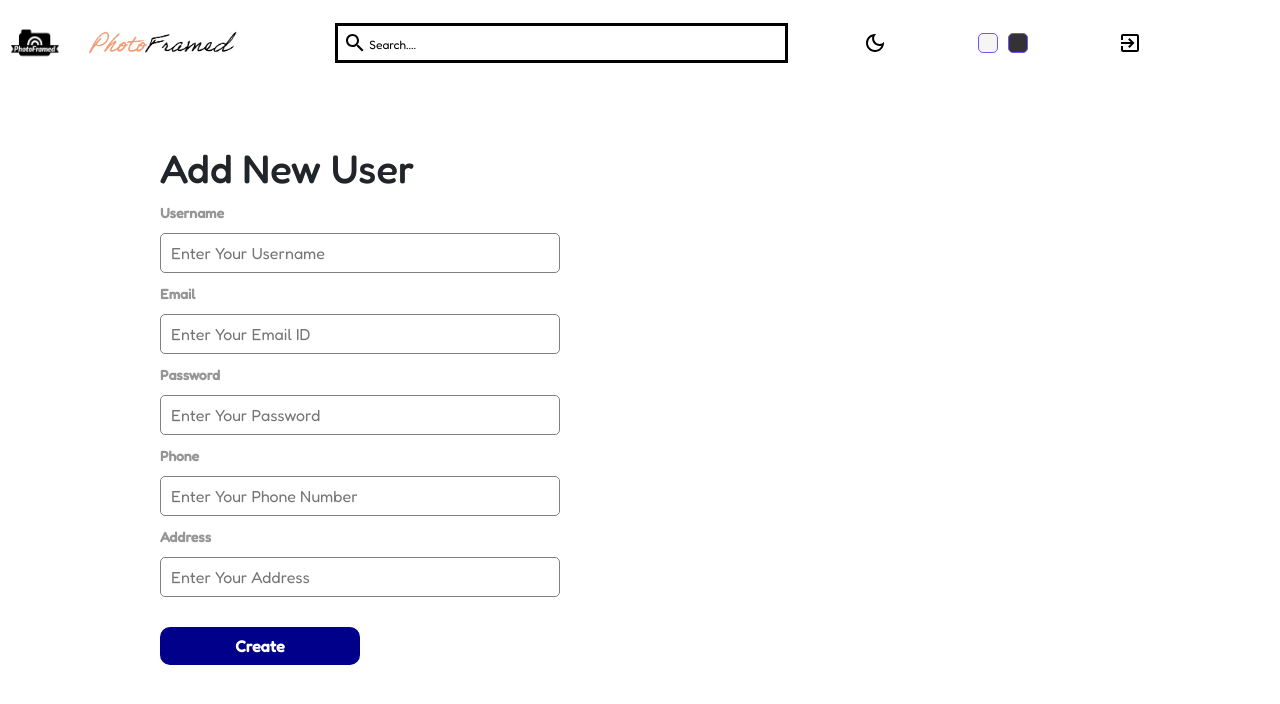
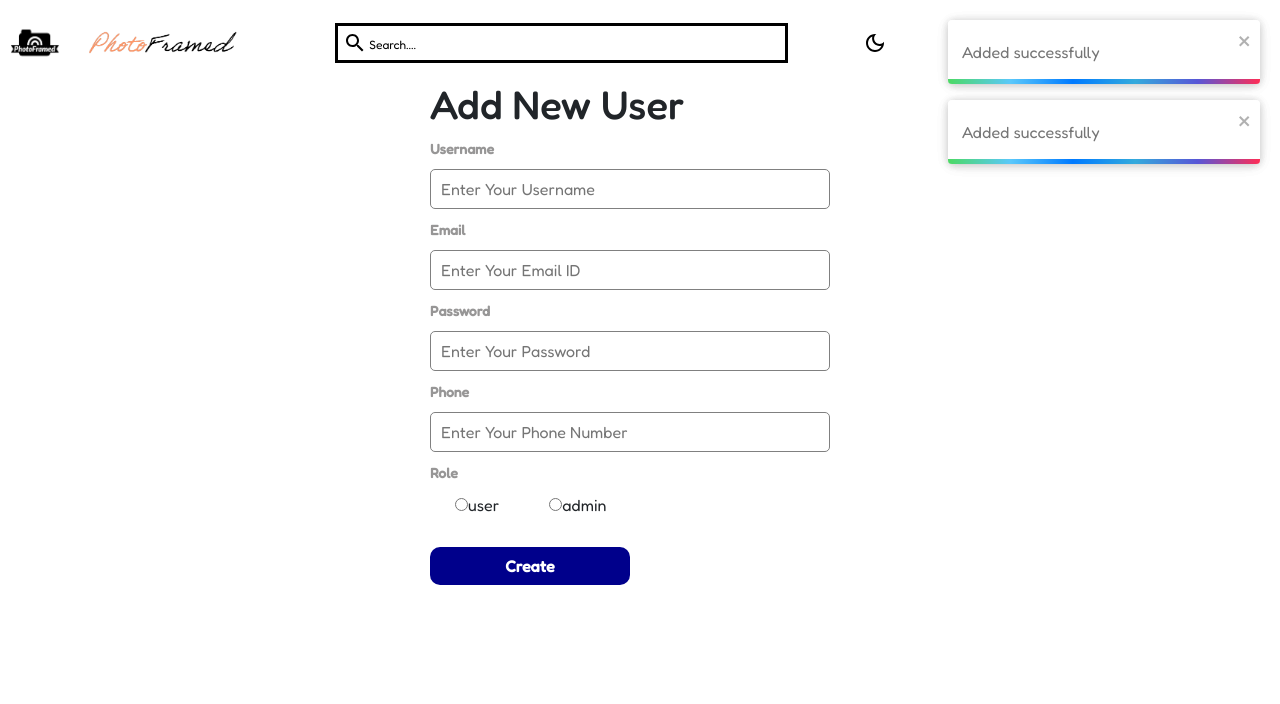
Before and after one commit to iamneo-production/bd487814-bfc4-488f-b5f5-ae22b48bed3f, a React (Create React App) app in the folder reactapp/: page /admin/adduser in a window 1280 px wide. Shown: the top 704 px of the page. Built offline with nearby package versions, Linux system fonts and the light colour scheme.

Commit message:
Created adduser component for Admin-home & adduser

```diff
--- a/reactapp/src/components/Login.jsx
+++ b/reactapp/src/components/Login.jsx
@@ -48,8 +48,8 @@ const Formlogo = styled.div`
 `;
 
 //Save the token from the response
-export function saveresp(data) {
-  localStorage.setItem("token", JSON.stringify(data.token));
+export function saveresp(res) {
+  localStorage.setItem("token", JSON.stringify(res.data.token));
 }
 
 const Login = () => {
--- a/reactapp/src/components/admin/AddUser.jsx
+++ b/reactapp/src/components/admin/AddUser.jsx
@@ -1,41 +1,26 @@
 import React, { useContext } from "react";
 import { Link } from "react-router-dom";
 import "./darkmode/dark.scss";
-import "./AddUser.css";
+import "./AddUserForm.css";
+import AddUserForm from "./AddUserForm";
 import Navbar from "./Navbar";
 import { DarkModeContext } from "./darkmode/DarkModeContext";
+import { flexbox } from "@mui/system";
+import "react-toastify/dist/ReactToastify.css";
+import { ToastContainer, toast } from "react-toastify";
 
 export default function AddUser() {
+
   const { darkMode } = useContext(DarkModeContext);
   return (
     <div className={darkMode ? "app dark" : "app"}>
+      <div>
       <Navbar />
-    <div className="newUser" style={{ height: 669 }}>
-      <h1 className="newUserTitle">Add New User</h1>
-      <form className="newUserForm">
-        <div className="newUserItem">
-          <label>Username</label>
-          <input type="text" placeholder="Enter Your Username" id="username"/>
-        </div>
-        <div className="newUserItem">
-          <label>Email</label>
-          <input type="email" placeholder="Enter Your Email ID" id="email"/>
-        </div>
-        <div className="newUserItem">
-          <label>Password</label>
-          <input type="password" placeholder="Enter Your Password" id="password" />
-        </div>
-        <div className="newUserItem">
-          <label>Phone</label>
-          <input type="text" placeholder="Enter Your Phone Number" id="mobileNumber"/>
-        </div>
-        <div className="newUserItem">
-          <label>Address</label>
-          <input type="text" placeholder="Enter Your Address" />
-        </div>
-        <button className="newUserButton">Create</button>
-      </form>
-    </div>
+      <div className="add_user">
+      <AddUserForm />
+      </div>
+      <ToastContainer autoClose={2000} />
+      </div>
     </div>
   );
 }
--- a/reactapp/src/components/admin/AddUser.css
+++ b/reactapp/src/components/admin/AddUserForm.css
@@ -1,7 +1,7 @@
 .newUser {
     flex: 5;
-    padding-left: 10rem;
-    padding-top: 4rem;
+    /* padding-left: 10rem; */
+    /* padding-top: 4rem; */
   }
 
   .newUserForm {
@@ -32,13 +32,21 @@
   }
 
   .newUserRole > input {
+
     margin-top: 15px;
+    font-weight: 600;
+    color: rgb(151, 150, 150);
+    margin-left: 5px;
+
   }
 
   .newUserRole>label{
+    margin-bottom: 10px;
       margin: 10px;
-      font-size: 18px;
+      font-size: 14px;
       color: #555;
+      margin-left: 5px;
+    margin-right: 10px;
   }
 
   .newUserSelect{
@@ -57,3 +65,22 @@
       margin-top: 30px;
       cursor: pointer;
   }
+
+
+.add_user_main {
+  display:flex;
+}
+
+.add_user_component {
+  width: 50%;
+}
+
+.add_user {
+  display: flex;
+  align-items: center;
+  flex-direction: column-reverse;
+}
+
+.user_role {
+  margin: 0 25px;
+}
--- /dev/null
+++ b/reactapp/src/components/admin/AddUserForm.jsx
@@ -0,0 +1,78 @@
+import React, { useContext } from "react";
+import { Link } from "react-router-dom";
+import "./darkmode/dark.scss";
+import "./AddUserForm.css";
+import Navbar from "./Navbar";
+import { DarkModeContext } from "./darkmode/DarkModeContext";
+import "react-toastify/dist/ReactToastify.css";
+import { ToastContainer, toast } from "react-toastify";
+
+export default function AddUserForm() {
+  const notify = (e) => toast(e);
+  const { darkMode } = useContext(DarkModeContext);
+  return (
+    <div className={darkMode ? "app dark" : "app"}>
+      <div className="newUser">
+        <h1 className="newUserTitle">Add New User</h1>
+        <form className="newUserForm">
+          <div className="newUserItem">
+            <label>Username</label>
+            <input
+              type="text"
+              placeholder="Enter Your Username"
+              id="username"
+              required
+            />
+          </div>
+          <div className="newUserItem">
+            <label>Email</label>
+            <input
+              type="email"
+              placeholder="Enter Your Email ID"
+              id="email"
+              required
+            />
+          </div>
+          <div className="newUserItem">
+            <label>Password</label>
+            <input
+              type="password"
+              placeholder="Enter Your Password"
+              id="password"
+              required
+            />
+          </div>
+          <div className="newUserItem">
+            <label>Phone</label>
+            <input
+              type="text"
+              placeholder="Enter Your Phone Number"
+              id="mobileNumber"
+              required
+            />
+          </div>
+          <div className="newUserItem">
+            <label>Role</label>
+            <div>
+              <span className="user_role">
+                <input type="radio" name="role" id="user" value="user" />
+                <label for="user">user</label>
+              </span>
+              <span className="user_role">
+                <input type="radio" name="role" id="admin" value="admin" />
+                <label for="admin">admin</label>
+              </span>
+            </div>
+          </div>
+          <button
+            className="newUserButton"
+            onClick={notify("Added successfully")}
+          >
+            Create
+          </button>
+        </form>
+      </div>
+      <ToastContainer autoClose={2000} />
+    </div>
+  );
+}
--- a/reactapp/src/components/admin/Admin.jsx
+++ b/reactapp/src/components/admin/Admin.jsx
@@ -1,17 +1,38 @@
 import React, { useContext } from "react";
-//import { Link } from "react-router-dom";
+import { Navigate } from "react-router-dom";
 import "./darkmode/dark.scss";
 import { DarkModeContext } from "./darkmode/DarkModeContext";
 import Navbar from "./Navbar";
 import Userslist from "./Userslist";
+import AddUserForm from "./AddUserForm";
+import styled from "styled-components";
+
+const AdminHomeAdduser = styled.div`
+
+padding: 0%;
+margin: 0 auto ;
+
+`;
 
 //Home page at admin side
 function Admin() {
   const { darkMode } = useContext(DarkModeContext);
+  if (localStorage.getItem("token")) {
+    return <Navigate to="/login" />;
+  }
   return (
     <div className={darkMode ? "app dark" : "app"}>
       <Navbar />
-      <Userslist />
+      <div className="add_user_main">
+        <div className="add_user_component">
+        <Userslist />
+        </div>
+        <AdminHomeAdduser>
+        <div>
+          <AddUserForm className="add_user_component"/>
+        </div>
+        </AdminHomeAdduser>
+      </div>
     </div>
   );
 }
--- a/reactapp/src/components/admin/Userslist.css
+++ b/reactapp/src/components/admin/Userslist.css
@@ -1,7 +1,7 @@
 .userslist {
-  /* height: 10%; */
-  /* padding: 20%; */
-  /* display: 100%; */
+  /* height: 10%;
+  padding: 20%;
+  display: 100%; */
 }
 .cellAction {
   display: flex;
```
Also changed, not shown: 1 other file (tests, documents, lock files or other folders).
